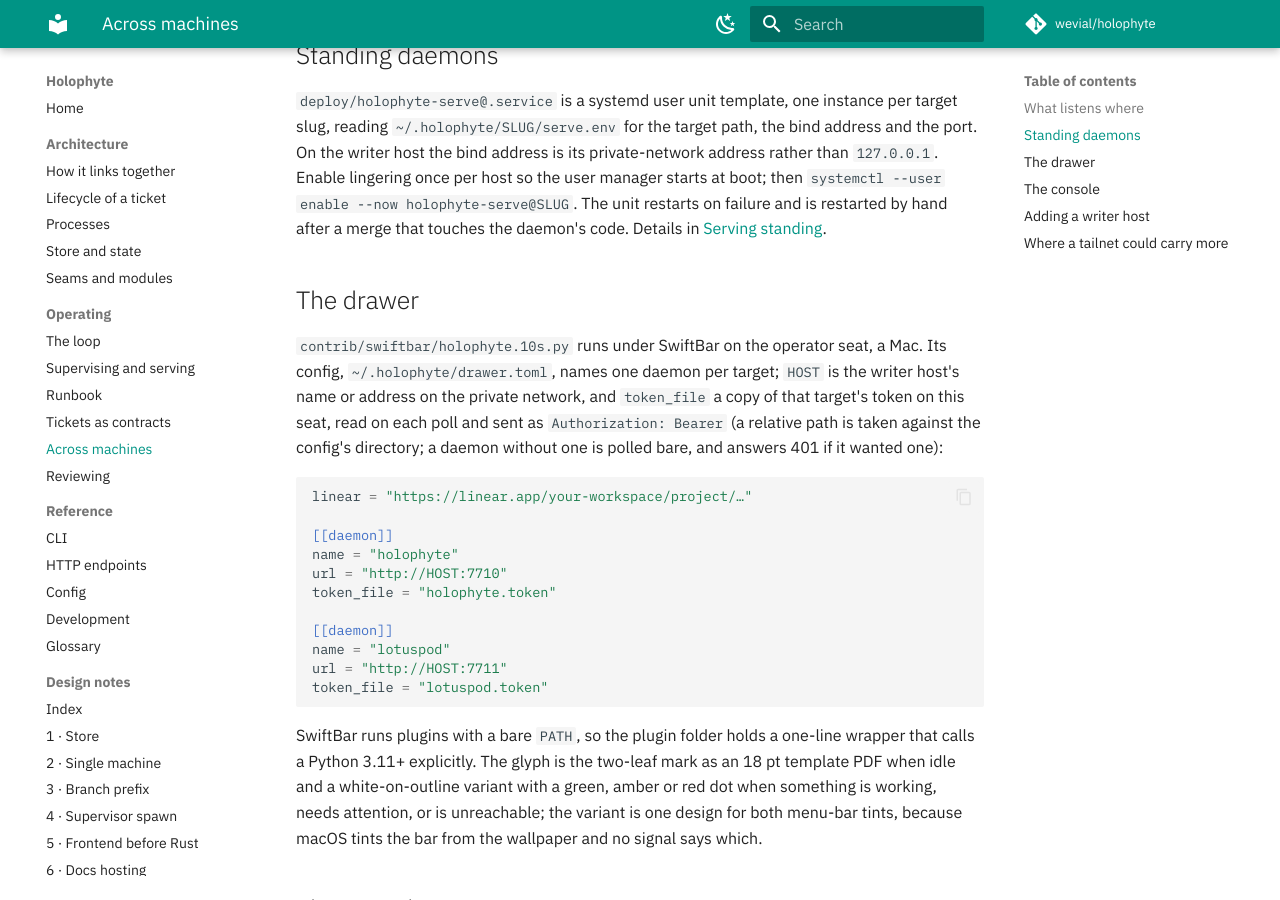
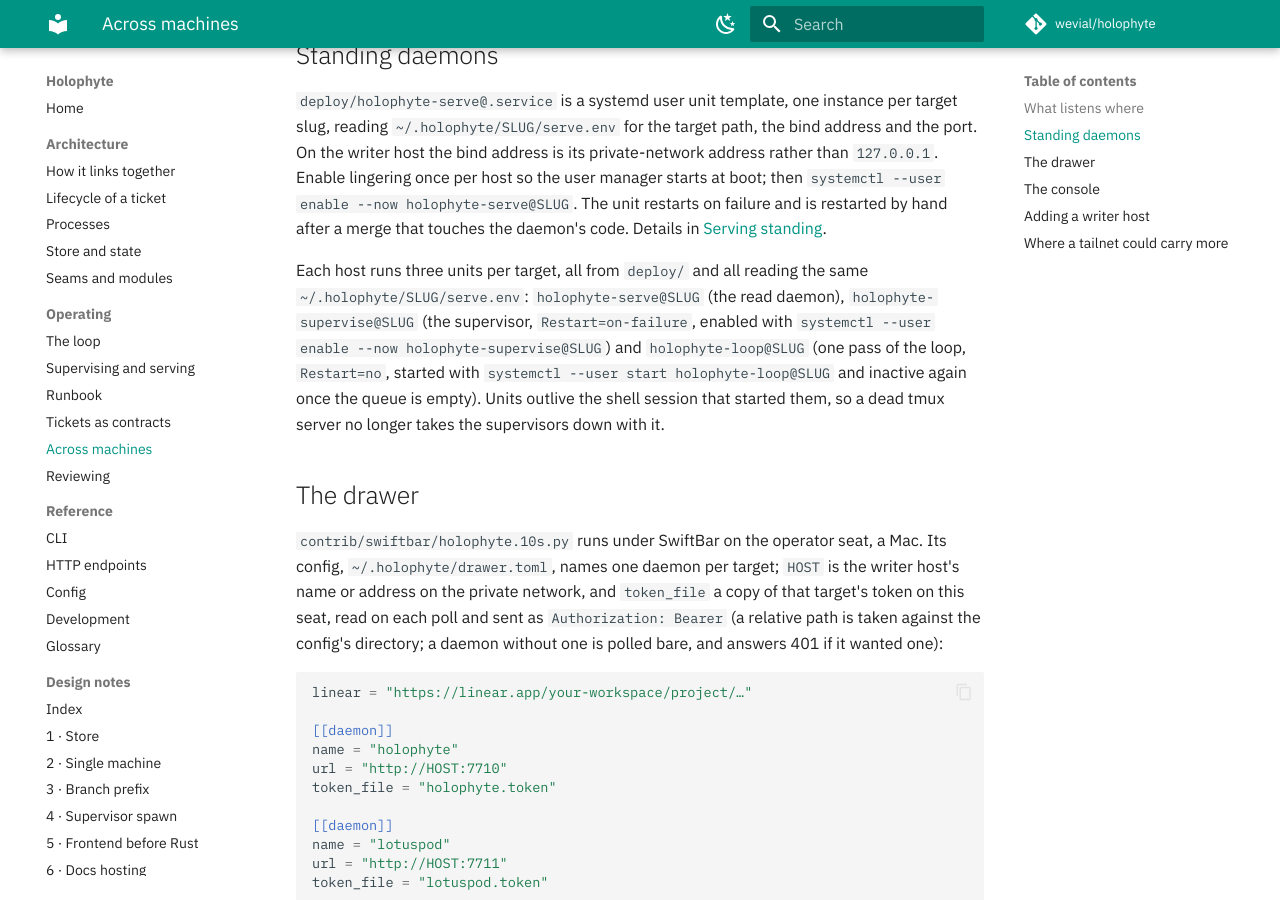
Before and after one commit to wevial/holophyte, an MkDocs documentation site: the page built from docs/operating/hosts.md, in a window 1280 px wide and 900 px high, scrolled down 1637 px. Built offline with MkDocs 1.6.1 and Material for MkDocs 9.7.7, drawn with Linux system fonts in a browser that asks for light colours; comment, search, counter and statistics services are not loaded.

Commit message:
KO-346: the supervisor and the loop run as systemd user units beside the daemon
deploy/holophyte-supervise@.service runs factory.py TARGET --supervise with
Restart=on-failure; deploy/holophyte-loop@.service runs one pass of the loop
as Type=exec with Restart=no, so a failed pass stays a failed unit. Both read
HOLOPHYTE_TARGET from the serve unit's per-instance environment file.
tests/test_deploy_unit.py witnesses both units and the README/hosts lines.

```diff
--- a/docs/operating/hosts.md
+++ b/docs/operating/hosts.md
@@ -71,6 +71,15 @@
 `systemctl --user enable --now holophyte-serve@SLUG`. The unit restarts on
 failure and is restarted by hand after a merge that touches the daemon's
 code. Details in [Serving standing](../operating.md#serving-standing).
+
+Each host runs three units per target, all from `deploy/` and all reading
+the same `~/.holophyte/SLUG/serve.env`: `holophyte-serve@SLUG` (the read
+daemon), `holophyte-supervise@SLUG` (the supervisor, `Restart=on-failure`,
+enabled with `systemctl --user enable --now holophyte-supervise@SLUG`) and
+`holophyte-loop@SLUG` (one pass of the loop, `Restart=no`, started with
+`systemctl --user start holophyte-loop@SLUG` and inactive again once the
+queue is empty). Units outlive the shell session that started them, so a
+dead tmux server no longer takes the supervisors down with it.
 
 ## The drawer
 
```
Also changed, not shown: deploy/README.md (+14 -0 lines), 3 other files.
